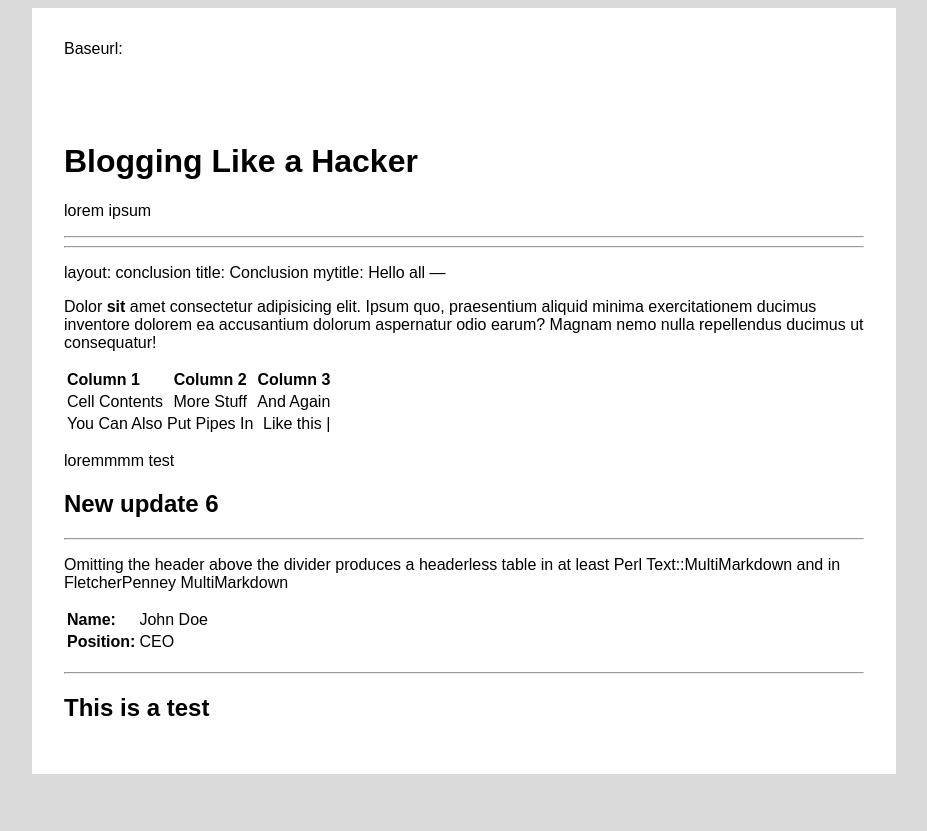
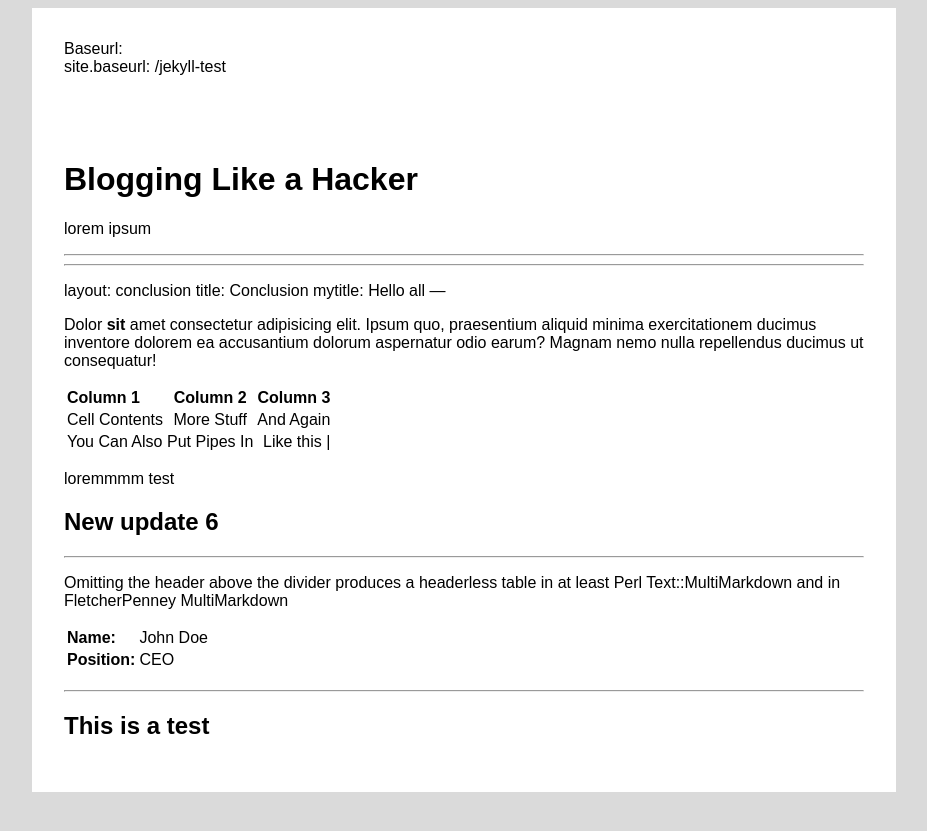
Before and after one commit to ntopulos/jekyll-test, a Jekyll site: the page built from docs/index.md, in a window 1280 px wide. Shown: the top 831 px of the page, without its empty margins (176-1103 px from the left). Built offline with Jekyll 4.4.1, drawn with Linux system fonts in a browser that asks for light colours.

Commit message:
content update

```diff
--- a/docs/_layouts/default.html
+++ b/docs/_layouts/default.html
@@ -7,7 +7,8 @@
   </head>
   <body>
     <div>
-      Baseurl: {{ baseurl }}
+      Baseurl: {{ baseurl }}<br>
+      site.baseurl: {{ site.baseurl }}
     </div>
     <div>
       <h1>{{ page.title }}</h1>
```
